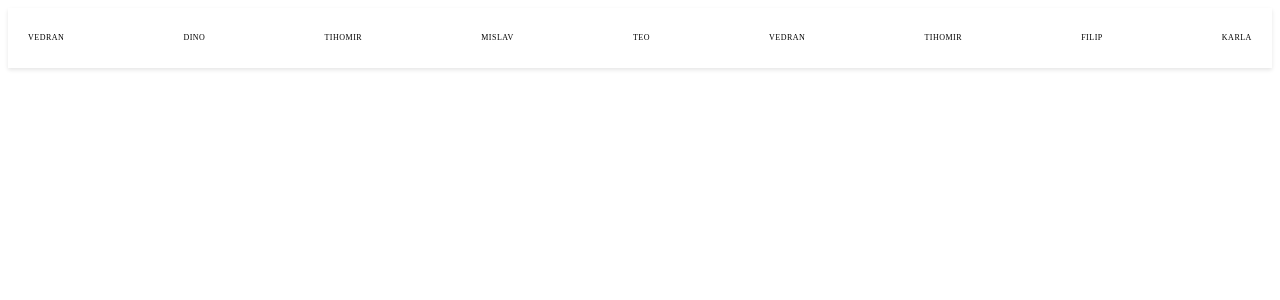
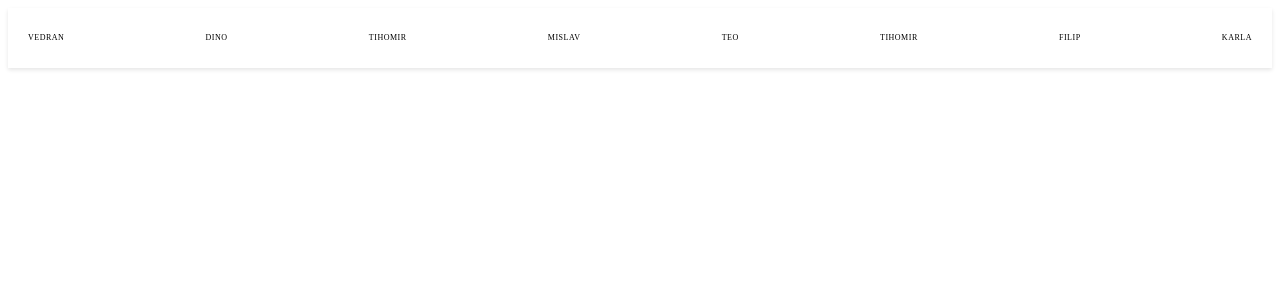
Before and after one commit to majkprpik/angular-edu-2023, an Angular app: page / in a window 1280 px wide. Shown: the top 300 px of the page. Built offline with nearby package versions, Linux system fonts and the light colour scheme.

Commit message:
nista novo

```diff
--- a/src/app/components/header/header.component.html
+++ b/src/app/components/header/header.component.html
@@ -21,8 +21,6 @@
     class="link"
     >TEO</a
   >
-
-    <a [routerLink]="['/test']" routerLinkActive="router-link-active" class="link">VEDRAN</a>
     <a [routerLink]="['/tihomir']" routerLinkActive="router-link-active" class="link">TIHOMIR</a>
     <a [routerLink]="['/filip']" routerLinkActive="router-link-active" class="link">Filip</a>
 
```
Also changed, not shown: 1 other file (tests, documents, lock files or other folders).
